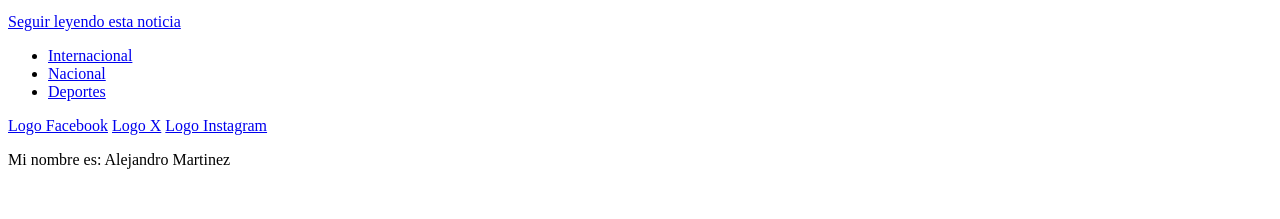
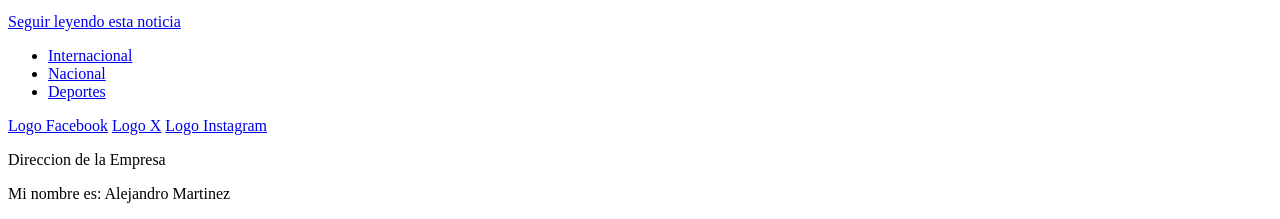
Before and after one commit to AlejoMartinezBohorquez/html_henry, a plain HTML site: page index.html in a window 1280 px wide. Shown: the part 731-950 px from the top of the page. Before the commit the page ends 916 px from the top, so only its background shows below. Drawn offline with Linux system fonts and the light colour scheme.

Commit message:
Second commit index.html

```diff
--- a/index.html
+++ b/index.html
@@ -71,6 +71,7 @@
                 <a href="#">Logo Facebook</a>
                 <a href="#">Logo X</a>
                 <a href="#">Logo Instagram</a>
+                <p>Direccion de la Empresa</p>
             </div>
         </footer>
     </main>
```
